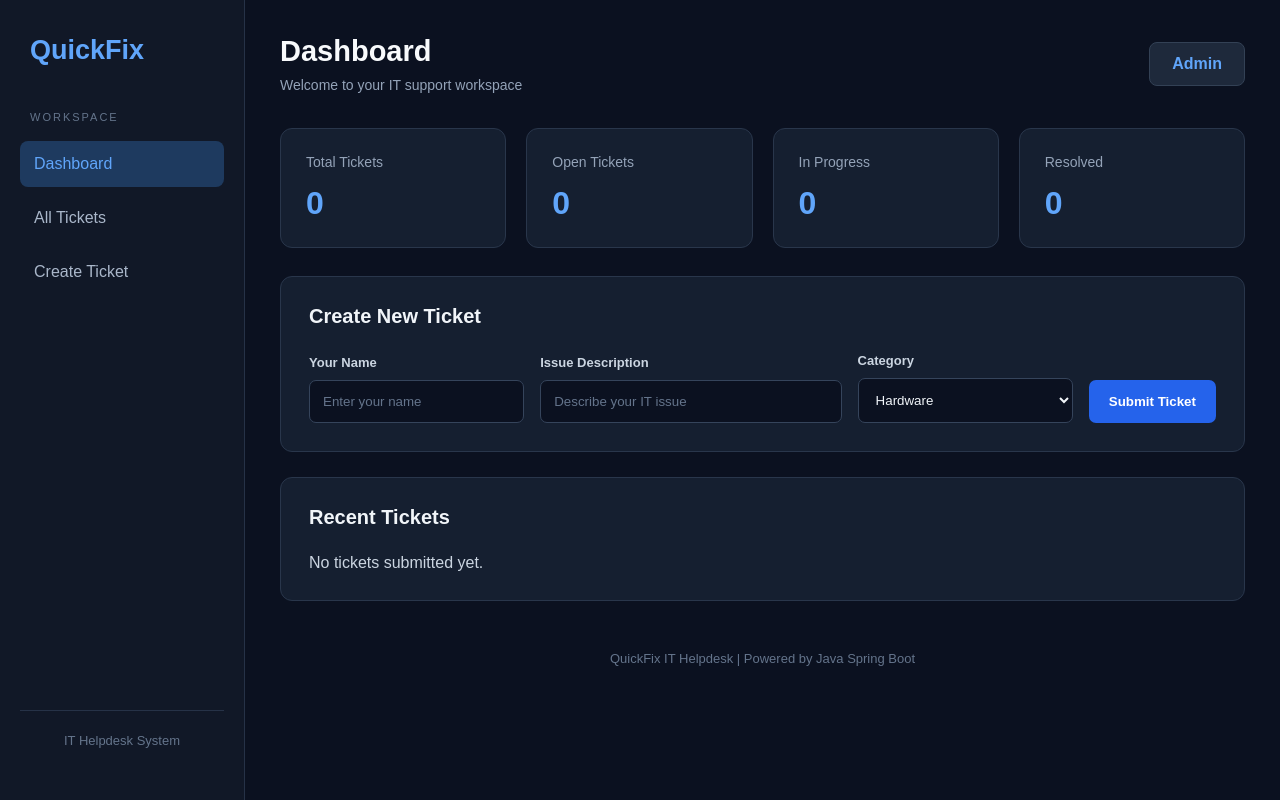
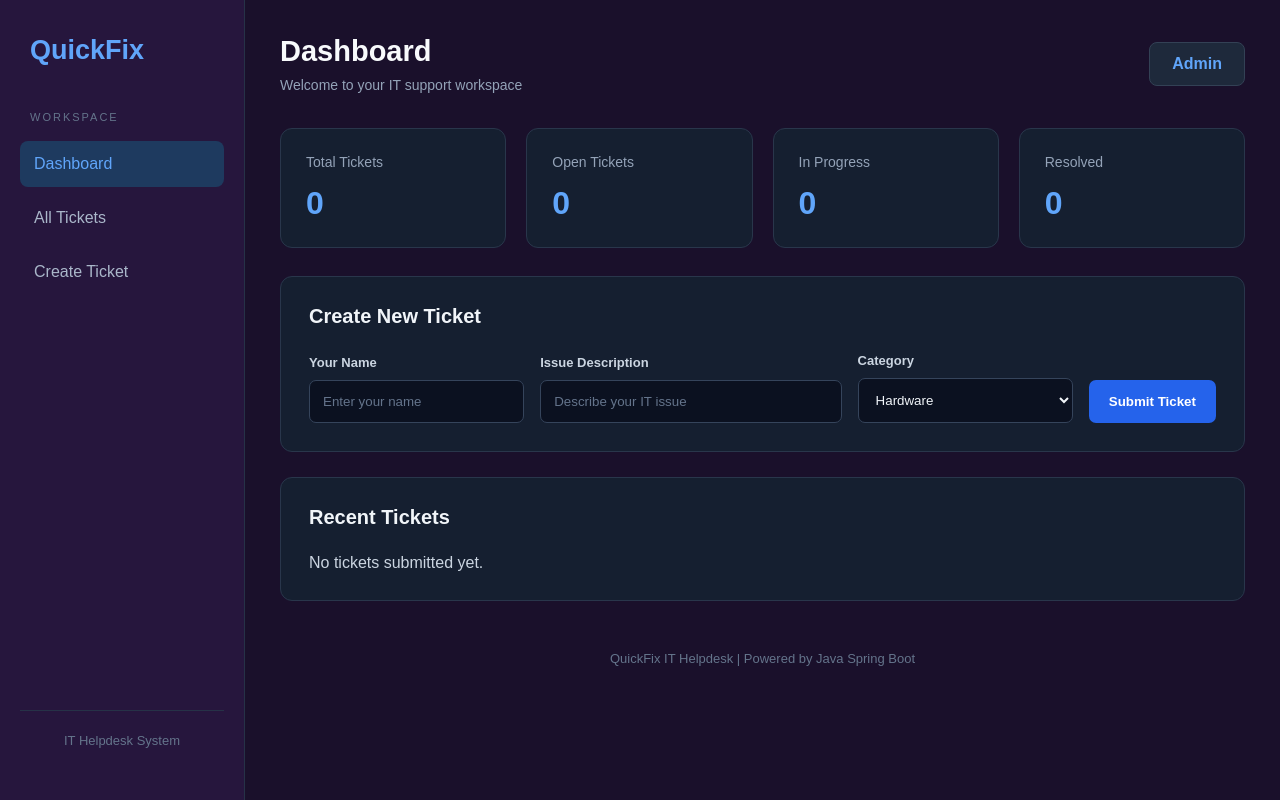
Before and after one commit to kaviraghu7676-dotcom/quickfix-helpdesk-cicd, a Spring Boot app: page / in a window 1280 px wide. Run offline with Spring Boot 4, Linux system fonts and the light colour scheme.

Commit message:
Update background colors in CSS
forci cd

```diff
--- a/src/main/resources/static/style.css
+++ b/src/main/resources/static/style.css
@@ -7,7 +7,7 @@
 }
 
 body {
-    background: #0b1120;
+    background: #1a102b;
     color: #e2e8f0;
 }
 
@@ -19,7 +19,7 @@ body {
 .sidebar {
     width: 245px;
     flex-shrink: 0;
-    background: #111827;
+    background:  #26163d;
     color: white;
     padding: 30px 20px;
     display: flex;
```
